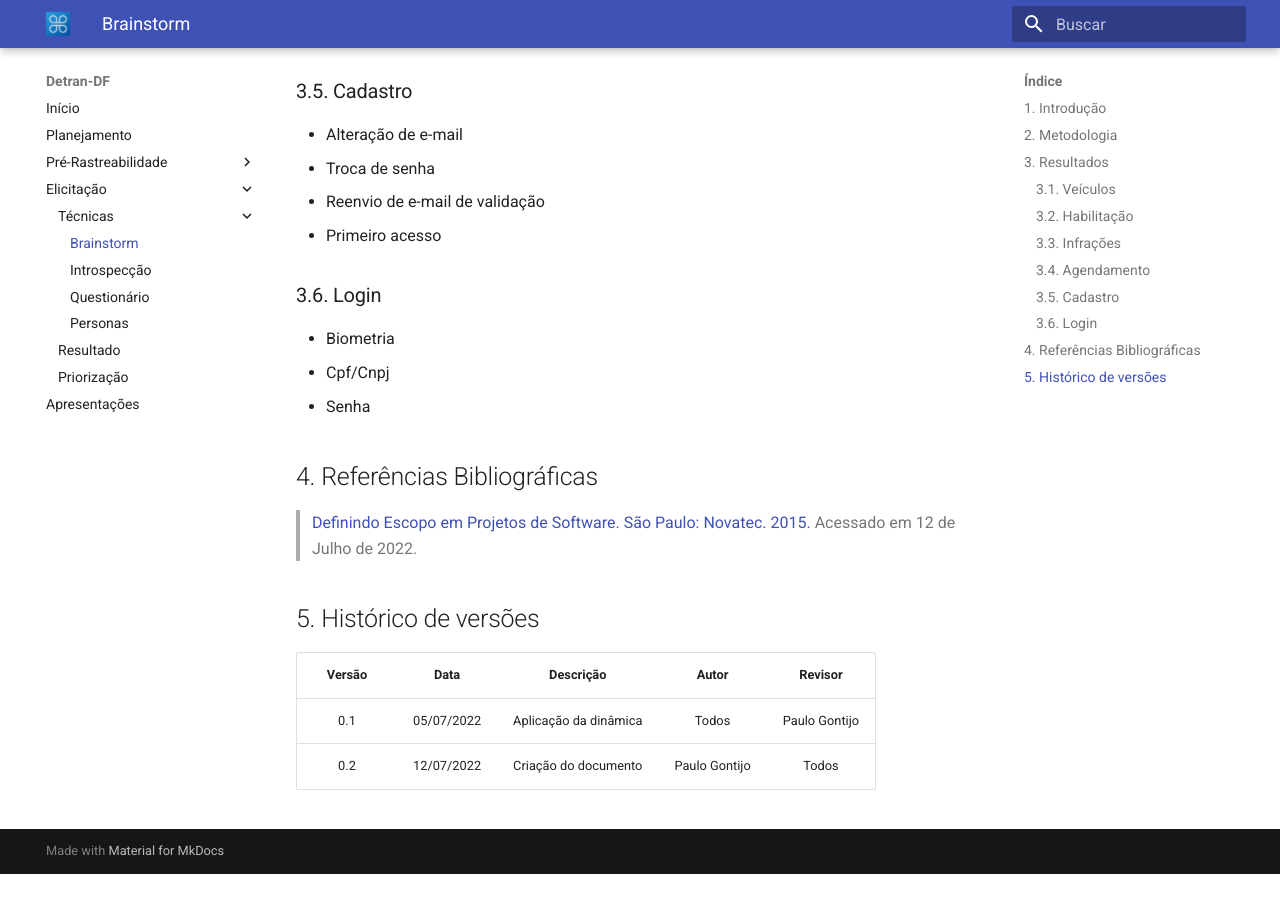
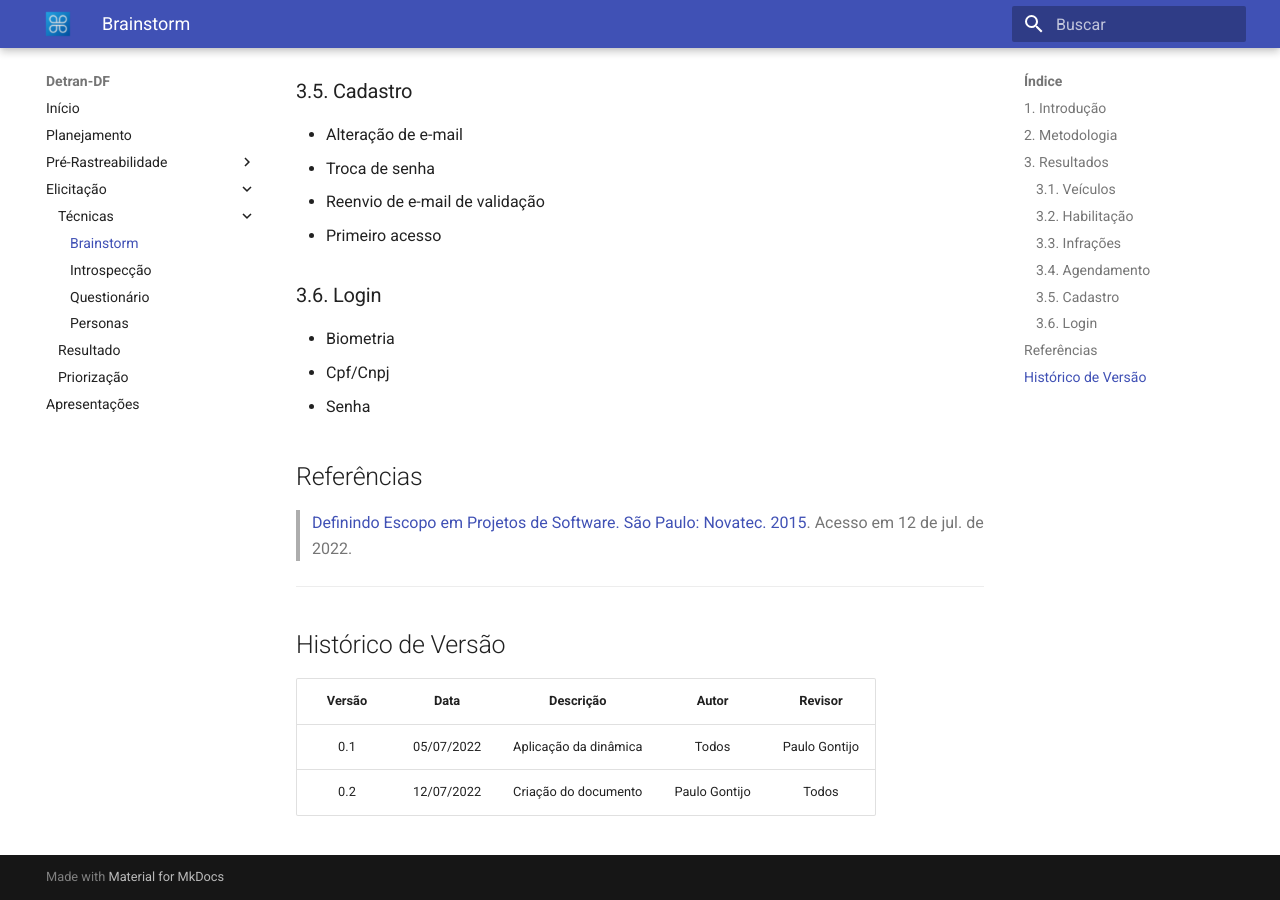
Before and after one commit to Requisitos-de-Software/2022.1-DetranDF, an MkDocs documentation site: the page built from docs/elicitação/brainstorm.md, in a window 1280 px wide and 900 px high, scrolled down 2341 px. Built offline with MkDocs 1.6.1 and Material for MkDocs 9.7.7, drawn with Linux system fonts in a browser that asks for light colours; before the commit the page ends 3215 px from its top, so only the background shows below that.

Commit message:
padronização de referências e histórico de versão

```diff
--- a/docs/elicitação/brainstorm.md
+++ b/docs/elicitação/brainstorm.md
@@ -76,11 +76,11 @@ Os resultados foram segmentados em tópicos/temas que a aplicação tem ou dever
 * Senha
 
 
-## 4. Referências Bibliográficas
-> [Definindo Escopo em Projetos de Software. São Paulo: Novatec. 2015.](https://pt.wikipedia.org/wiki/Brainstorming)
-> Acessado em 12 de Julho de 2022.
+## Referências
+> [Definindo Escopo em Projetos de Software. São Paulo: Novatec. 2015](https://pt.wikipedia.org/wiki/Brainstorming). Acesso em 12 de jul. de 2022.
 
-## 5. Histórico de versões
+***
+## Histórico de Versão
 
 | Versão |    Data    |       Descrição       |     Autor     |    Revisor    |
 |:------:|:----------:|:---------------------:|:-------------:|:-------------:|
--- a/docs/index.md
+++ b/docs/index.md
@@ -27,10 +27,11 @@ Abaixo segue a tabela com a relação dos alunos participantes do grupos e seus
 <h6 align = "center">Tabela 1: Equipe</h6>
 </center>
 
-## 4. Histórico de Versão
+***
+## Histórico de Versão
 
 |  Versão   | Data | Descrição           | Autor  | Revisor|
-|-----------|------|---------------------|--------|--------|
-|<center>0.1| 25/06/2022 |Criação da página    | Arthur | Thiago |
-|<center>0.2| 28/06/2022 |Atualização da página| Arthur | Thiago |
-|<center>0.3| 09/07/2022 |Atualização da página| Arthur | Alex   |
+|:-----------:|:------:|:---------------------:|:--------:|:--------:|
+| 0.1 | 25/06/2022 |Criação da página    | Arthur | Thiago |
+| 0.2 | 28/06/2022 |Atualização da página| Arthur | Thiago |
+| 0.3 | 09/07/2022 |Atualização da página| Arthur | Alex   |
--- a/docs/prerastreabilidade/richPicture/richpicture.md
+++ b/docs/prerastreabilidade/richPicture/richpicture.md
@@ -18,12 +18,11 @@ Para visualizar as outras versões feitas pela equipe, [clique aqui](versoesRich
 ![](../../images/richpictures/leg_richpic.png)
 <h6 align = "center">Imagem 2: legenda do rich picture</h6>
 
-## 3. Referências
+## Referências
 > MULTI-STAKEHOLDER PARTNERSHIPS. **Rich Picture**. Disponível em: <a href="https://mspguide.org/2022/03/18/rich-picture/." target="__blank">https://mspguide.org/2022/03/18/rich-picture/.</a> ** Acesso em:** 28 jun. 2022.
 
-
 ***
-## 4. Histórico de Versão
+## Histórico de Versão
 | Data | Versão | Autor | Descrição | Revisor |
 | ---- | ---- | ---- | ---- | ---- |
 | 28/06/2022 | 0.1 | Alex Gabriel | Criação do documento - adição do corpo do texto e imagens dos Rich Pictures | Matheus Costa |
```
Also changed, not shown: docs/elicitação/persona.md (+4 -4 lines), docs/elicitação/priorização/moscow.md (+11 -10 lines), docs/planejamento.md (+3 -2 lines).
